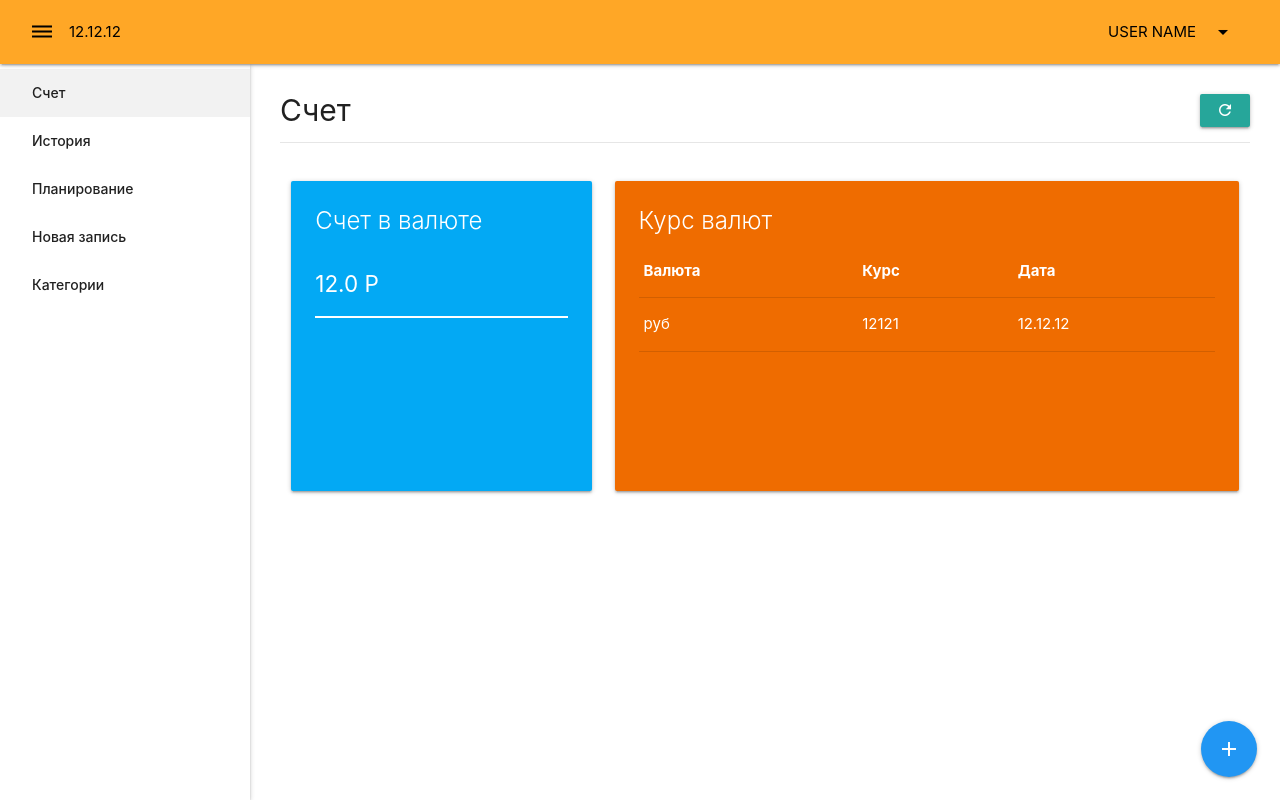
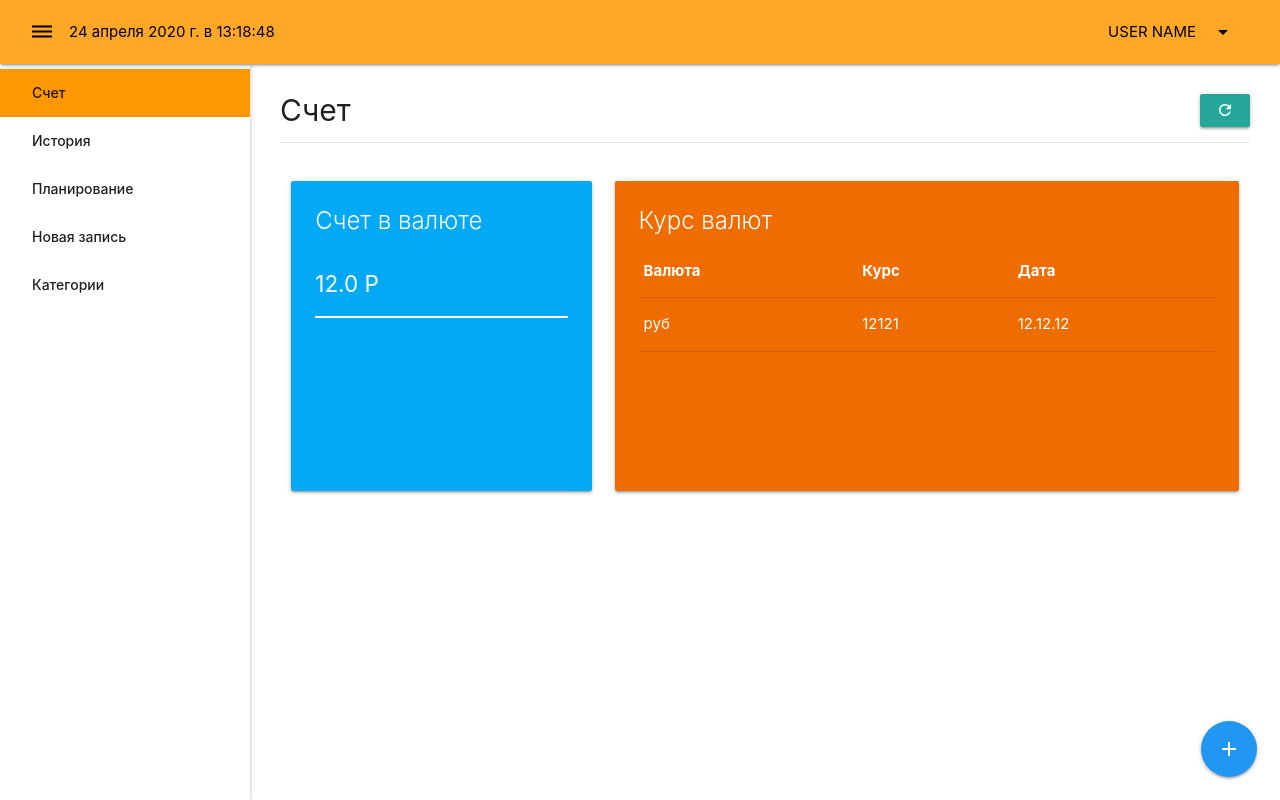
Before and after one commit to KonstantinKhomenko/CRM-vue, a Vue app: page / in a window 1280 px wide. Built offline with nearby package versions, Linux system fonts and the light colour scheme.

Commit message:
menu & date

```diff
--- /dev/null
+++ b/src/components/app/BtnNewRecord.vue
@@ -0,0 +1,13 @@
+<template>
+  <div class="fixed-action-btn">
+    <router-link class="btn-floating btn-large blue" to="/record">
+      <i class="large material-icons">add</i>
+    </router-link>
+  </div>
+</template>
+
+<script>
+export default {
+  name: "BtnNewRecord"
+};
+</script>
--- a/src/components/app/Navbar.vue
+++ b/src/components/app/Navbar.vue
@@ -2,10 +2,10 @@
   <nav class="navbar orange lighten-1">
     <div class="nav-wrapper">
       <div class="navbar-left">
-        <a href="#" @click.prevent="$emit('click')">
+        <a href="#" @click.prevent="$emit('openSidebar')">
           <i class="material-icons black-text">dehaze</i>
         </a>
-        <span class="black-text">12.12.12</span>
+        <span class="black-text">{{ date | dateFilter("date time") }}</span>
       </div>
 
       <ul class="right hide-on-small-and-down">
@@ -14,6 +14,7 @@
             class="dropdown-trigger black-text"
             href="#"
             data-target="dropdown"
+            ref="dropdown"
           >
             USER NAME
             <i class="material-icons right">arrow_drop_down</i>
@@ -21,13 +22,13 @@
 
           <ul id="dropdown" class="dropdown-content">
             <li>
-              <a href="#" class="black-text">
+              <router-link to="/profile" class="black-text">
                 <i class="material-icons">account_circle</i>Профиль
-              </a>
+              </router-link>
             </li>
             <li class="divider" tabindex="-1"></li>
             <li>
-              <a href="#" class="black-text">
+              <a href="#" class="black-text" @click="logout">
                 <i class="material-icons">assignment_return</i>Выйти
               </a>
             </li>
@@ -37,3 +38,39 @@
     </div>
   </nav>
 </template>
+
+<script>
+import M from "materialize-css";
+
+export default {
+  name: "Navbar",
+  data: () => ({
+    date: new Date(),
+    interval: null,
+    dropdown: null,
+  }),
+
+  mounted() {
+    this.interval = setInterval(() => {
+      this.date = new Date();
+    }, 1000);
+    M.Dropdown.init(this.$refs.dropdown, {
+      constrainWidth: false,
+    });
+  },
+
+  beforeDestroy() {
+    clearInterval(this.interval);
+    if (this.dropdown && this.dropdown.destroy) {
+      this.dropdown.destroy();
+    }
+  },
+
+  methods: {
+    logout() {
+      console.log("out");
+      this.$router.push("/login?message=logout");
+    },
+  },
+};
+</script>
--- a/src/components/app/Sidebar.vue
+++ b/src/components/app/Sidebar.vue
@@ -4,11 +4,11 @@
       v-for="link in links"
       :key="link.url"
       tag="li"
-      active-class="active"
+      active-class="orange"
       :to="link.url"
       :exact="link.exact"
     >
-      <a href="#" class="waves-effect waves-orange pointer">{{ link.title }}</a>
+      <a href="#" class="pointer">{{ link.title }}</a>
     </router-link>
   </ul>
 </template>
@@ -27,3 +27,13 @@ export default {
   }),
 };
 </script>
+
+<style lang="scss" scoped>
+.sidenav {
+  a {
+    &:hover {
+      background-color: #fff06a;
+    }
+  }
+}
+</style>
--- /dev/null
+++ b/src/filters/dateFilter.js
@@ -0,0 +1,17 @@
+export default function dateFilter(value, format = "date") {
+  const options = {};
+
+  if (format.includes("date")) {
+    options.day = "2-digit";
+    options.month = "long";
+    options.year = "numeric";
+  }
+
+  if (format.includes("time")) {
+    options.hour = "2-digit";
+    options.minute = "2-digit";
+    options.second = "2-digit";
+  }
+
+  return new Intl.DateTimeFormat("ru-RU", options).format(new Date(value));
+}
--- a/src/layouts/MainLayout.vue
+++ b/src/layouts/MainLayout.vue
@@ -1,6 +1,6 @@
 <template>
   <div class="app-main-layout">
-    <Navbar @click="isOpen = !isOpen" />
+    <Navbar @openSidebar="isOpen = !isOpen" />
 
     <Sidebar v-model="isOpen" />
 
@@ -10,23 +10,21 @@
       </div>
     </main>
 
-    <div class="fixed-action-btn">
-      <a class="btn-floating btn-large blue" href="#">
-        <i class="large material-icons">add</i>
-      </a>
-    </div>
+    <BtnNewRecord />
   </div>
 </template>
 
 <script>
 import Navbar from "../components/app/Navbar";
 import Sidebar from "../components/app/Sidebar";
+import BtnNewRecord from "../components/app/BtnNewRecord";
 
 export default {
   name: "MainLayout",
   components: {
     Navbar,
     Sidebar,
+    BtnNewRecord,
   },
   data: () => ({
     isOpen: true,
--- a/src/main.js
+++ b/src/main.js
@@ -4,11 +4,14 @@ import "./registerServiceWorker";
 import router from "./router";
 import store from "./store";
 import "materialize-css/dist/js/materialize.min";
+import dateFilter from "./filters/dateFilter";
 
 Vue.config.productionTip = false;
+
+Vue.filter("dateFilter", dateFilter);
 
 new Vue({
   router,
   store,
-  render: h => h(App)
+  render: (h) => h(App),
 }).$mount("#app");
```
